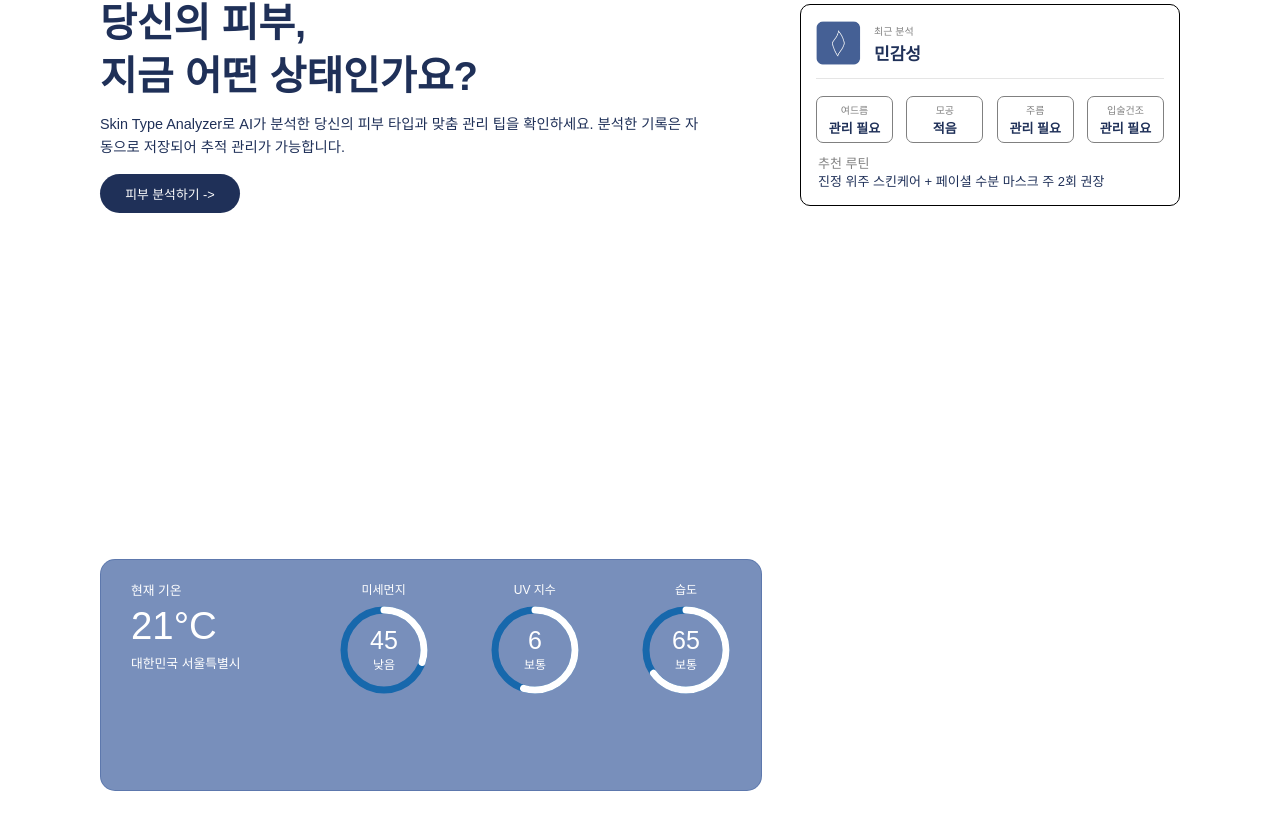
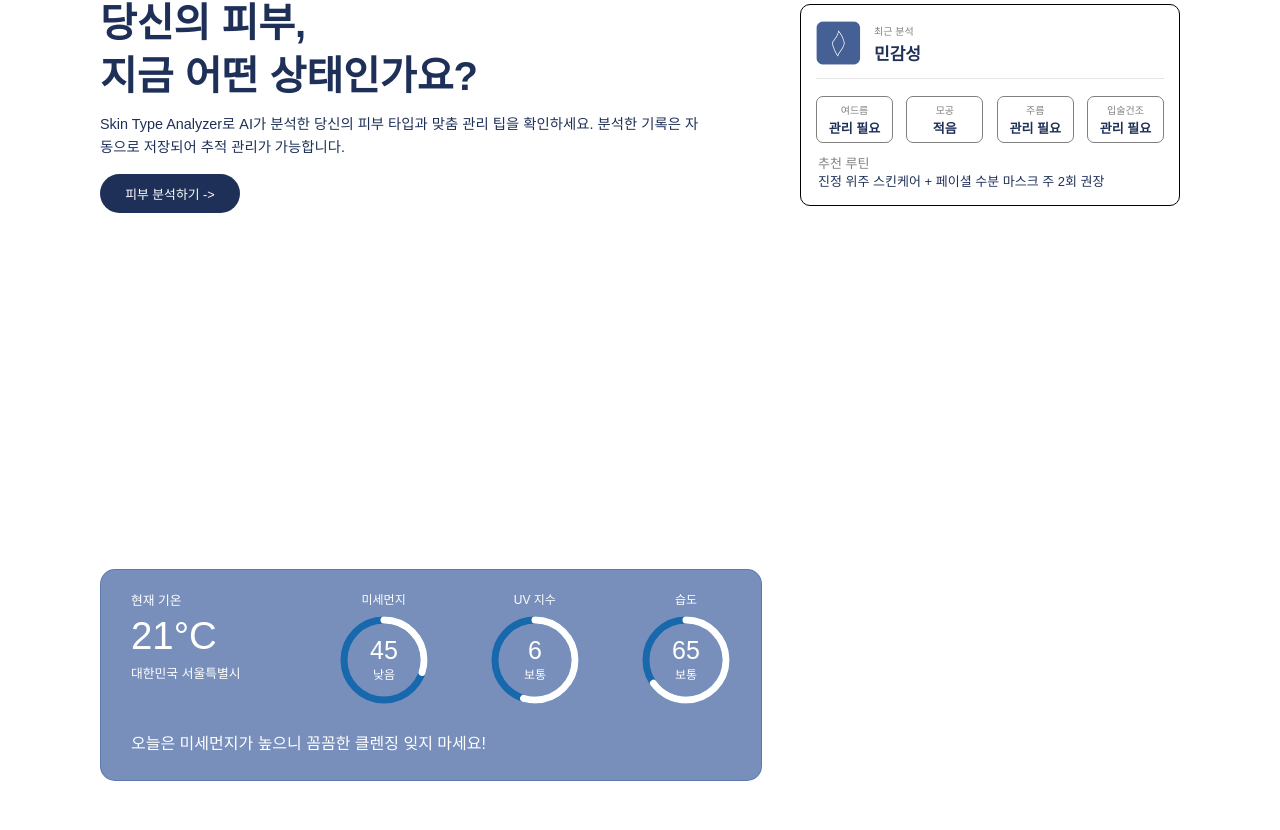
Before and after one commit to tab-captains/RE-Skin-fe, a React (Vite) app: page / in a window 1280 px wide. Shown: the part 260-1090 px from the top of the page. Built offline with nearby package versions, Linux system fonts and the light colour scheme.

Commit message:
design:mainPage 날씨 컴포넌트 구성 완료

```diff
--- a/src/features/main/components/WeatherCard.jsx
+++ b/src/features/main/components/WeatherCard.jsx
@@ -15,39 +15,49 @@ const WeatherCard = ({weather=weatherMock}) => {
   return(
     <>
     <Wrapper>
-      <TextWrapper>
+      <TopSection>
+      <TopTextWrapper>
         <Text>현재 기온</Text>
         <Temp>{weather.temperature}°C</Temp>
         <Text>{weather.city}</Text>
-      </TextWrapper>
+      </TopTextWrapper>
     <GaugesWrapper>
       <GaugeCircle label="미세먼지" value={weather.pm10} max={150} />
       <GaugeCircle label="UV 지수" value={weather.uvIndex} max={11} />
       <GaugeCircle label="습도" value={weather.humidity} max={100} />
     </GaugesWrapper>
+    </TopSection>
+    <BottomText>오늘은 미세먼지가 높으니 꼼꼼한 클렌징 잊지 마세요!</BottomText>
     </Wrapper>
-    <Text>오늘은 미세먼지가 높으니 꼼꼼한 클렌징 잊지 마세요!</Text>
     </>
   );
 };
+const Wrapper = styled.div`
+  width: 600px;
+  height: 170px;
+  padding: 20px 30px;
+  border-radius: 15px;
+  border: 1px solid ${colors.weather};
+  background-color:${colors.weather};
+  display: flex;
+  flex-direction: column;
+  gap: 15px;
+`;
+const TopSection =styled.div`
+  display: flex;
+  justify-content: space-between;
+`
 
-const TextWrapper =styled.div`
+const TopTextWrapper =styled.div`
   display: flex;
   flex-direction: column;
   gap: 5px;
 `
-const Wrapper = styled.div`
-  width: 600px;
-  height: 190px;
-  padding: 20px 30px;
-  border-radius: 15px;
-  border: 1px solid;
-  border-color: ${colors.weather};
-  background-color:${colors.weather};
-  display: flex;
-  justify-content: space-between;
+const BottomText = styled.div`
+  font-size: 1rem;
+  color: white;
+  margin: 10px 0;
 `;
-
 const Text = styled.div`
   font-size: 0.8rem;
   color: white;
```
